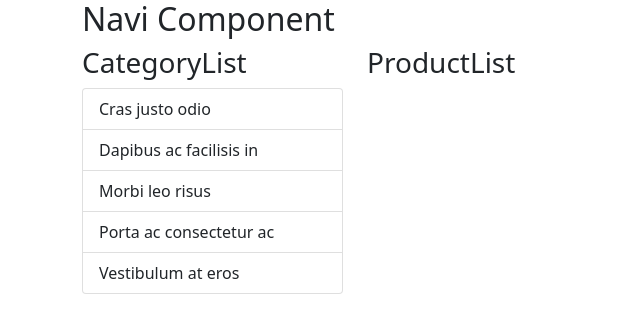
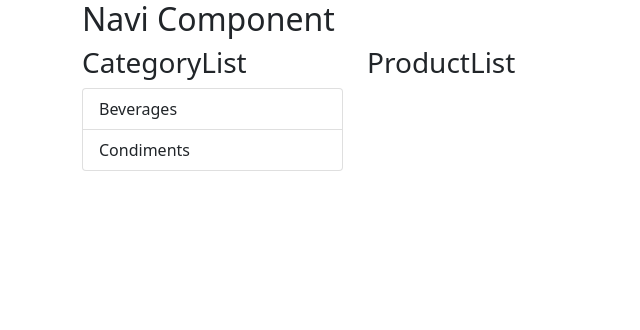
Before and after one commit to Pirci/react-playground, a React (Create React App) app in the folder intro/: page / in a window 1280 px wide. Shown: the top 330 px of the page, without its empty margins (0-640 px from the left). Built offline with nearby package versions, Linux system fonts and the light colour scheme.

Commit message:
onClick event

```diff
--- a/intro/src/CategoryList.js
+++ b/intro/src/CategoryList.js
@@ -2,16 +2,21 @@ import React, { Component } from 'react';
 import { ListGroup, ListGroupItem } from 'reactstrap';
 
 export default class CategoryList extends Component {
+	state = {
+		categories: [
+			{ categoryId: 1, categoryName: 'Beverages' },
+			{ categoryId: 2, categoryName: 'Condiments' },
+		],
+	};
+
 	render() {
 		return (
 			<div>
 				<h3>{this.props.info.title}</h3>
 				<ListGroup>
-					<ListGroupItem>Cras justo odio</ListGroupItem>
-					<ListGroupItem>Dapibus ac facilisis in</ListGroupItem>
-					<ListGroupItem>Morbi leo risus</ListGroupItem>
-					<ListGroupItem>Porta ac consectetur ac</ListGroupItem>
-					<ListGroupItem>Vestibulum at eros</ListGroupItem>
+					{this.state.categories.map((category) => (
+						<ListGroupItem>{category.categoryName}</ListGroupItem>
+					))}
 				</ListGroup>
 			</div>
 		);
```
